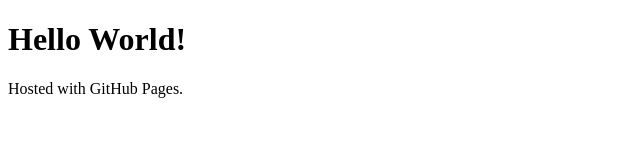
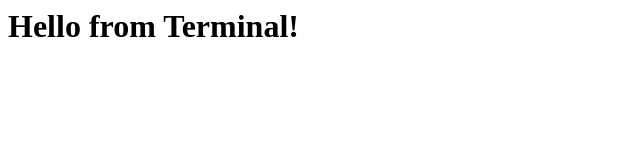
Before and after one commit to olivernelson805-sudo/test, a plain HTML site: page index.html in a window 1280 px wide. Shown: the whole page, without its empty margins (0-640 px from the left). Drawn offline with Linux system fonts and the light colour scheme.

Commit message:
Add index.html

```diff
--- a/index.html
+++ b/index.html
@@ -1,10 +1 @@
-<!DOCTYPE html>
-<html>
-<head>
-    <title>My Website</title>
-</head>
-<body>
-    <h1>Hello World!</h1>
-    <p>Hosted with GitHub Pages.</p>
-</body>
-</html>
+<h1>Hello from Terminal!</h1>
```
